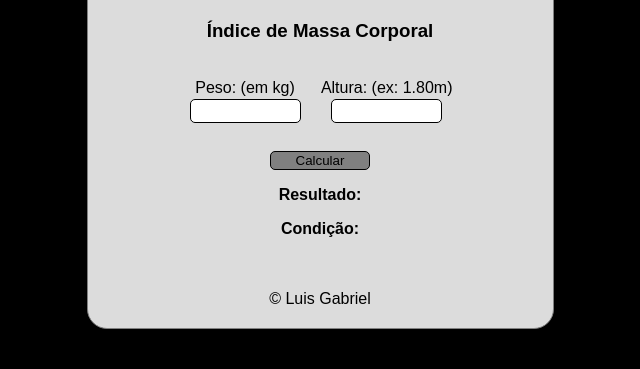
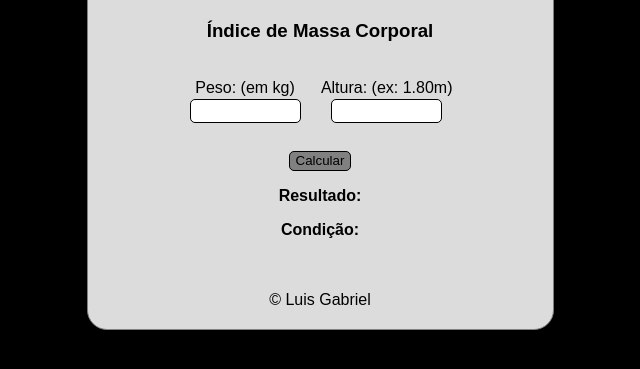
Before and after one commit to luisgbr1el/calculadora-imc, a plain HTML site: page index.html in a window 1280 px wide. In both pictures the pointer is over the button "Calcular". Shown: the part 207-576 px from the top of the page, without its empty margins (320-960 px from the left). Drawn offline with Linux system fonts and the light colour scheme.

Commit message:
Update style.css

```diff
--- a/styles/style.css
+++ b/styles/style.css
@@ -13,6 +13,8 @@ button {
 }
  button:hover {
  	background-color: gray;
+	width: auto;
+	height: 20px;
  }
 input {
 	width: 100px;
```
